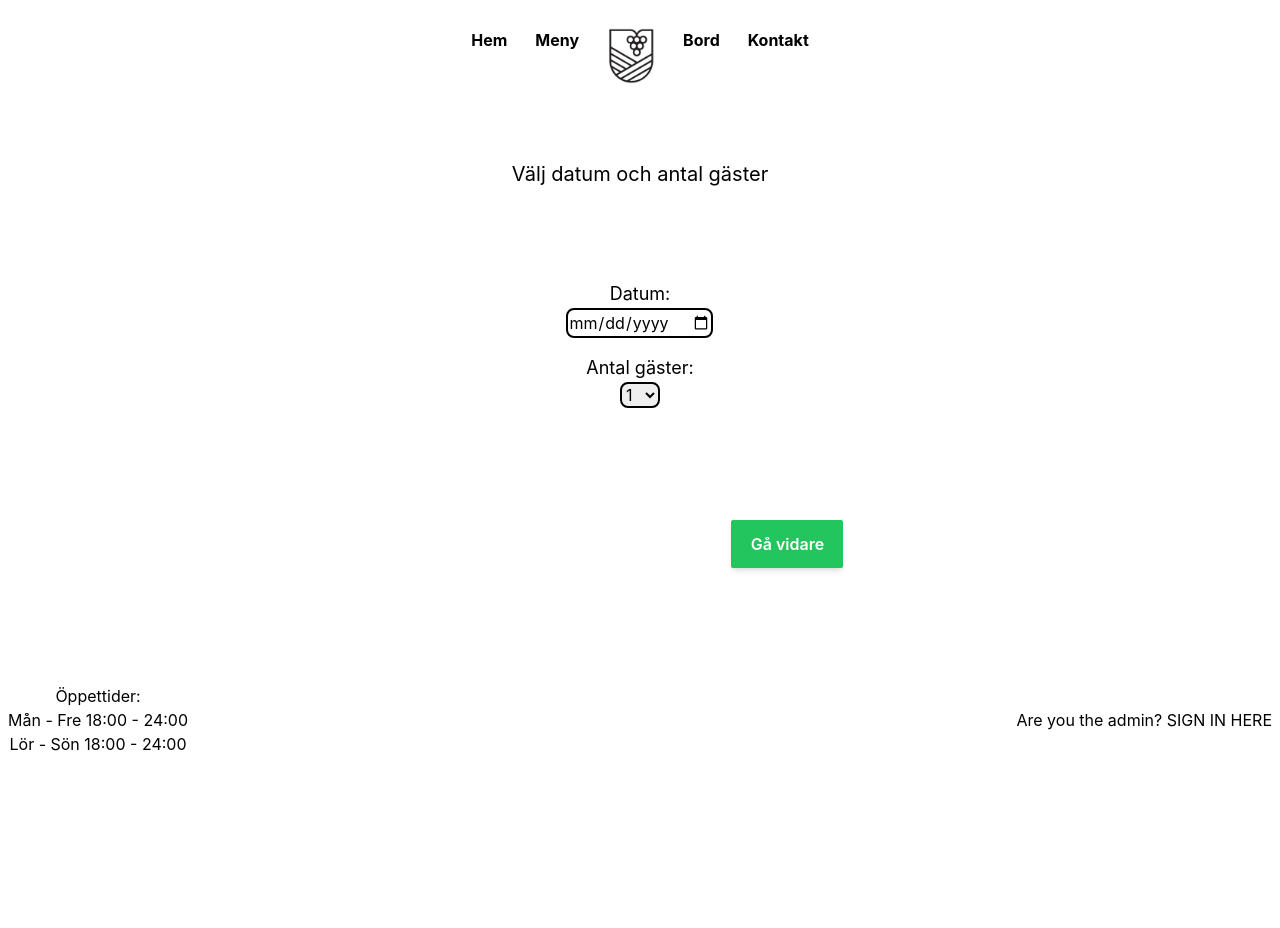
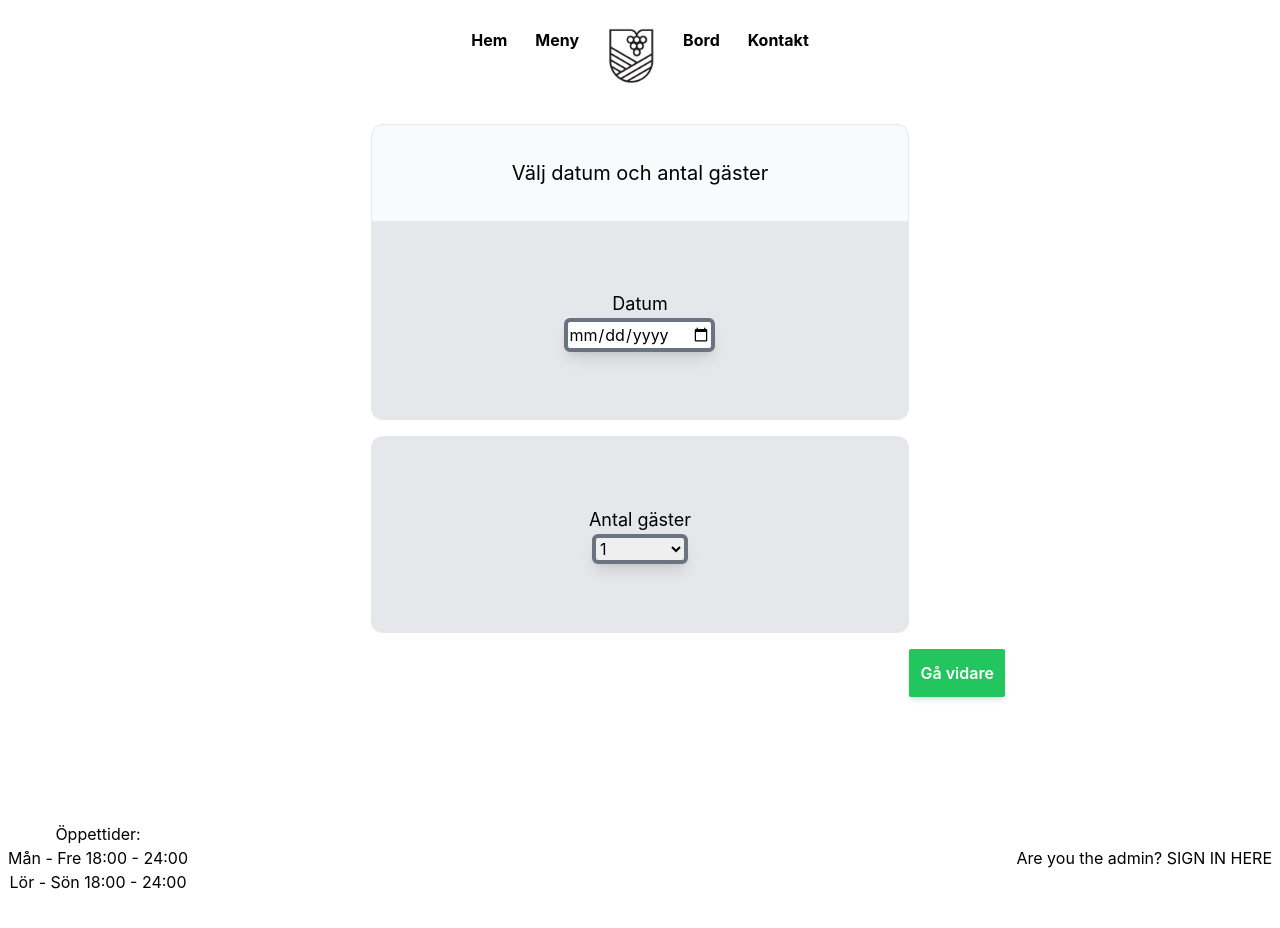
Before and after one commit to elgen98/booking-system, a React (Create React App) app in the folder front-end/: page /booking in a window 1280 px wide. Shown: the top 928 px of the page. Before the commit the page ends 800 px from the top, so only its background shows below. Built offline with nearby package versions, Linux system fonts and the light colour scheme; the HTML template or start-up script is replaced by a standard one.

Commit message:
more styling

```diff
--- a/front-end/src/App.css
+++ b/front-end/src/App.css
@@ -9,9 +9,18 @@
 
 @layer components {
   .btn-green {
-    @apply py-2 px-4 bg-green-500 text-white font-semibold rounded-sm shadow-md hover:bg-green-700 focus:outline-none focus:ring-2 focus:ring-green-400 focus:ring-opacity-75 w-28 h-12;
+    @apply bg-green-500 text-white font-semibold rounded-sm shadow-md hover:bg-green-700 focus:outline-none focus:ring-2 focus:ring-green-400 focus:ring-opacity-75 w-24 h-12 mt-4;
   }
   .btn-red {
-    @apply py-2 px-4 bg-red-500 text-white font-semibold rounded-sm shadow-md hover:bg-red-700 focus:outline-none focus:ring-2 focus:ring-red-400 focus:ring-opacity-75 w-28 h-12;
+    @apply bg-red-500 text-white font-semibold rounded-sm shadow-md hover:bg-red-700 focus:outline-none focus:ring-2 focus:ring-red-400 focus:ring-opacity-75 w-24 h-12 mt-4;
+  }
+  .modal-title {
+    @apply col-start-1 col-end-8 sm:col-start-3 sm:col-end-6 row-end-1 bg-gray-50 rounded-t-xl border flex items-center justify-center text-lg sm:text-xl;
+  }
+  .modal-content {
+    @apply col-start-1 col-end-8 sm:col-start-3 sm:col-end-6 flex flex-col items-center justify-center bg-gray-200 rounded-b-xl;
+  }
+  .modal-added-content {
+    @apply col-start-1 col-end-8 sm:col-start-3 sm:col-end-6 flex flex-col items-center justify-center bg-gray-200 rounded-xl;
   }
 }
--- a/front-end/src/components/BookingModals/BookingModalOne.tsx
+++ b/front-end/src/components/BookingModals/BookingModalOne.tsx
@@ -71,25 +71,26 @@ function BookingModalOne() {
   }, [searchResult]);
 
   return (
-    <main className=" h-3/5 grid grid-cols-7 grid-rows-4">
-      <div className=" col-start-2 col-end-7 sm:col-start-3 sm:col-end-6 ">
-        <h1 className=" text-lg sm:text-xl ">
-          Välj datum och antal gäster
-        </h1>
+    <main className="  h-5/6 grid grid-cols-7 p-3 ">
+      <h1 className=" modal-title  ">Välj datum och antal gäster</h1>
       {show ? (
-          <p className=" text-red-600 text-sm col-start-3 col-end-6 row-start-2">
+        <p className=" text-red-600 text-sm ">
           Tyvärr är vi fullbokade den dagen, prova ett annat datum.
         </p>
       ) : (
         <p></p>
       )}
-      </div>
-      <form action="" method="GET" className="col-start-3 col-end-6 flex flex-col gap-4">
+
+      <form
+        action=""
+        method="GET"
+        className="w-full col-span-7 sm:col-span-3 sm:col-start-3 row-start-1 row-end-5 flex flex-col gap-4"
+      >
         <DatePicker />
         <GuestPicker />
       </form>
       <button
-        className=" btn-green col-start-6 sm:col-start-5 row-start-4"
+        className=" btn-green col-end-7 row-start-5"
         onClick={checkSeatings}
       >
         Gå vidare
--- a/front-end/src/components/BookingModals/BookingModalThree.tsx
+++ b/front-end/src/components/BookingModals/BookingModalThree.tsx
@@ -72,9 +72,9 @@ function BookingModalThree() {
   }
 
   return (
-    <main className=" h-3/5 grid grid-cols-7">
-      <h1 className=" text-2xl col-start-3 sm:col-start-4">Kundinformation</h1>
-      <form action="" className=" col-start-3 col-end-7 w-3/4 flex flex-col gap-5 items-center">
+    <main className=" h-5/6 grid grid-cols-7 p-3">
+      <h1 className=" text-2xl  modal-title">Kundinformation</h1>
+      <form action="" className=" modal-content gap-1">
         <div className="">
           <label htmlFor="name" className="">
             Namn
@@ -130,10 +130,9 @@ function BookingModalThree() {
           value="Skapa Bokning"
           onClick={(e) => handleClick(e)}
         />
-        <br />
       </form>
       <button
-        className="cursor-pointer btn-red col-start-2 sm:col-start-3"
+        className="cursor-pointer btn-red col-start-1 sm:col-start-3"
         onClick={() => {
           dispatch(addBookingTime(""));
         }}
--- a/front-end/src/components/BookingModals/BookingModalTwo.tsx
+++ b/front-end/src/components/BookingModals/BookingModalTwo.tsx
@@ -26,7 +26,7 @@ export default function BookingModalTwo() {
   if (availableSeatings.seatingOne === true) {
     seating1800Btn = (
       <button
-        className=" w-28 h-14 col-start-2 sm:col-start-4 sm:mx-20 text-2xl mb-8 border focus:bg-orange-300 rounded-lg"
+        className=" w-28 h-14 col-start-2 sm:col-start-4 sm:mx-20 text-2xl mb-8 border border-gray-500 focus:bg-orange-300 rounded-lg"
         value={"1800"}
         onClick={addBookingDetails}
       >
@@ -47,7 +47,7 @@ export default function BookingModalTwo() {
   if (availableSeatings.seatingTwo === true) {
     seating2100Btn = (
       <button
-        className=" w-28 h-14 col-start-5 sm:col-start-6 text-2xl mb-8 border focus:bg-orange-300 rounded-lg"
+        className=" w-28 h-14 col-start-5 sm:col-start-6 text-2xl mb-8 border border-gray-500 focus:bg-orange-300 rounded-lg"
         value={"2100"}
         onClick={addBookingDetails}
       >
@@ -66,15 +66,15 @@ export default function BookingModalTwo() {
   }
 
   return (
-    <main className=" h-3/5 grid grid-cols-7 sm:grid-cols-9">
-      <h1 className=" text-xl col-start-2 col-end-7 sm:col-start-4 sm:col-end-7 ">
-        Välj tid för din sittning
-      </h1>
-      {seating1800Btn}
-      {seating2100Btn}
+    <main className=" h-5/6 grid grid-cols-7 p-3 ">
+      <h1 className=" modal-title">Välj tid</h1>
+      <div className=" modal-content h-6/6">
+        {seating1800Btn}
+        {seating2100Btn}
+      </div>
       <br />
       <button
-        className=" btn-red col-start-1 sm:col-start-4 sm:mx-20"
+        className=" btn-red col-start-1 sm:col-start-3 "
         onClick={() => {
           dispatch(addBookingGuestAmount(0));
           dispatch(addBookingDate(""));
--- a/front-end/src/components/DatePicker.tsx
+++ b/front-end/src/components/DatePicker.tsx
@@ -12,12 +12,12 @@ function DatePicker() {
   }, [date]);
 
   return (
-    <div className=" col-start-3 col-end-6 flex flex-col items-center">
+    <div className=" h-3/6 modal-content ">
       <label htmlFor="date" className=" text-lg">
-        Datum:
+        Datum
       </label>
       <input
-        className="border-2 border-black rounded-lg"
+        className="border-4 border-gray-500 rounded-md shadow-lg"
         type="date"
         id="date"
         name="date"
--- a/front-end/src/components/GuestPicker.tsx
+++ b/front-end/src/components/GuestPicker.tsx
@@ -16,12 +16,12 @@ function GuestPicker() {
   });
 
   return (
-    <div className=" col-start-4 col-end-5 flex flex-col items-center">
+    <div className=" h-3/6 modal-added-content">
       <label htmlFor="guestAmount" className=" text-lg">
-        Antal gäster:
+        Antal gäster
       </label>
       <select
-        className=" w-10 border-2 border-black rounded-lg"
+        className=" w-24  border-4 border-gray-500 rounded-md shadow-lg"
         name="guestAmount"
         id="guestAmount"
         value={guests}
--- a/front-end/src/components/Header.tsx
+++ b/front-end/src/components/Header.tsx
@@ -2,7 +2,7 @@ import { Link } from "react-router-dom";
 
 export default function Header() {
   return (
-    <header className="flex justify-evenly p-7 h-1/5">
+    <header className="flex justify-evenly p-7 h-fit">
       <nav>
         <ul className="flex flex-row gap-7 font-bold">
           <li>
```
Also changed, not shown: 1 other file (tests, documents, lock files or other folders). Lines whose indentation alone changed are shown as unchanged.
